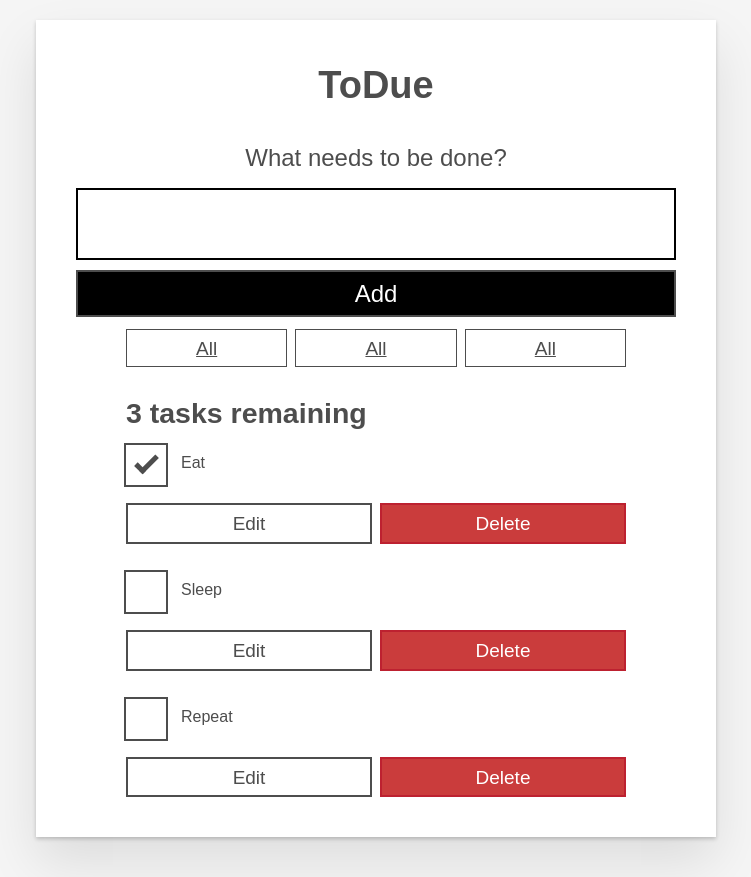
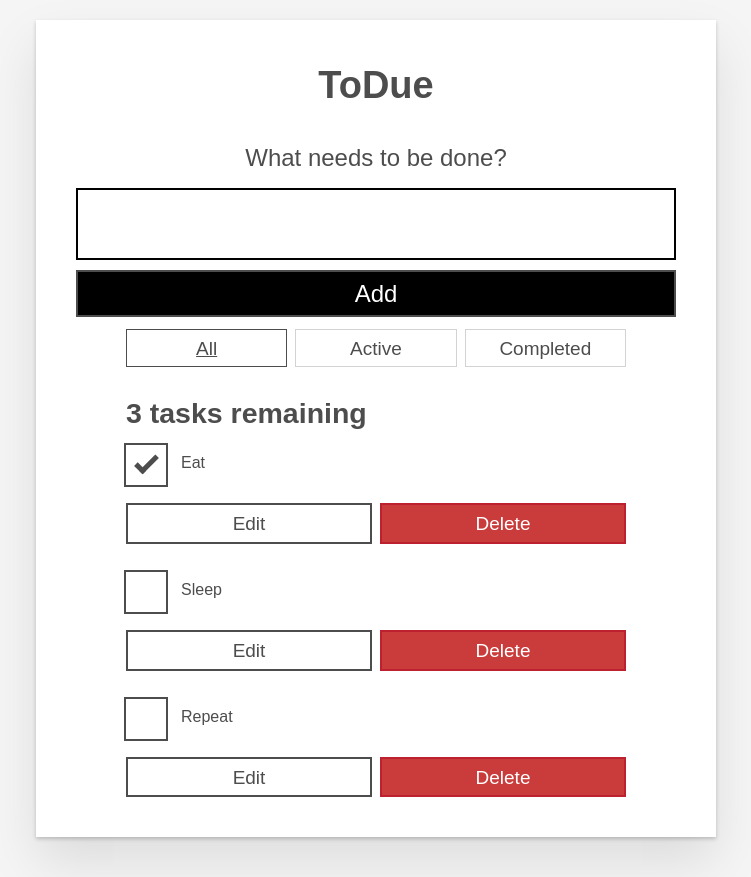
Before and after one commit to acdeguia/Todo-List, a React (Create React App) app in the folder todo-list/: page / in a window 1280 px wide. Shown: the whole page, without its empty margins (264-1015 px from the left). Built offline with nearby package versions, Linux system fonts and the light colour scheme.

Commit message:
Add filter function

```diff
--- a/todo-list/src/App.js
+++ b/todo-list/src/App.js
@@ -3,6 +3,17 @@
 import Form from "./components/Form";
 import FilterButton from "./components/FilterButton";
 import { nanoid } from "nanoid";
+
+
+
+const FILTER_MAP = {
+  All: () => true,
+  Active: (task) => !task.completed,
+  Completed: (task) => task.completed
+};
+
+const FILTER_NAMES = Object.keys(FILTER_MAP);
+
 
 
 function App(props) {
@@ -40,7 +51,11 @@
     setTasks(updatedTasks);
   }
 
-  const taskList = tasks.map((task) => (
+  const [filter, setFilter] = useState('All');
+
+  const taskList = tasks
+  .filter(FILTER_MAP[filter])
+  .map((task) => (
     <Todo
       id={task.id}
       name={task.name}
@@ -52,6 +67,15 @@
     />
   ));
 
+  const filterList = FILTER_NAMES.map((name) => (
+    <FilterButton
+      key={name}
+      name={name}
+      isPressed={name === filter}
+      setFilter={setFilter}
+    />
+  ));
+
   const tasksNoun = taskList.length !== 1 ? 'tasks' : 'task';
   const headingText = `${taskList.length} ${tasksNoun} remaining`;
 
@@ -60,9 +84,7 @@
       <h1>ToDue</h1>
       <Form addTask={addTask} />
       <div className="filters btn-group stack-exception">
-        <FilterButton />
-        <FilterButton />
-        <FilterButton />
+      {filterList}
       </div>
       <h2 id="list-heading">{headingText}</h2>
       <ul
--- a/todo-list/src/components/FilterButton.js
+++ b/todo-list/src/components/FilterButton.js
@@ -2,9 +2,14 @@
 
 function FilterButton(props) {
     return (
-    <button type="button" className="btn toggle-btn" aria-pressed="true">
+      <button
+        type="button"
+        className="btn toggle-btn"
+        aria-pressed={props.isPressed}
+        onClick={() => props.setFilter(props.name)}
+      >
         <span className="visually-hidden">Show </span>
-      <span>all </span>
+        <span>{props.name}</span>
         <span className="visually-hidden"> tasks</span>
       </button>
     );
```
Lines whose indentation alone changed are shown as unchanged.
